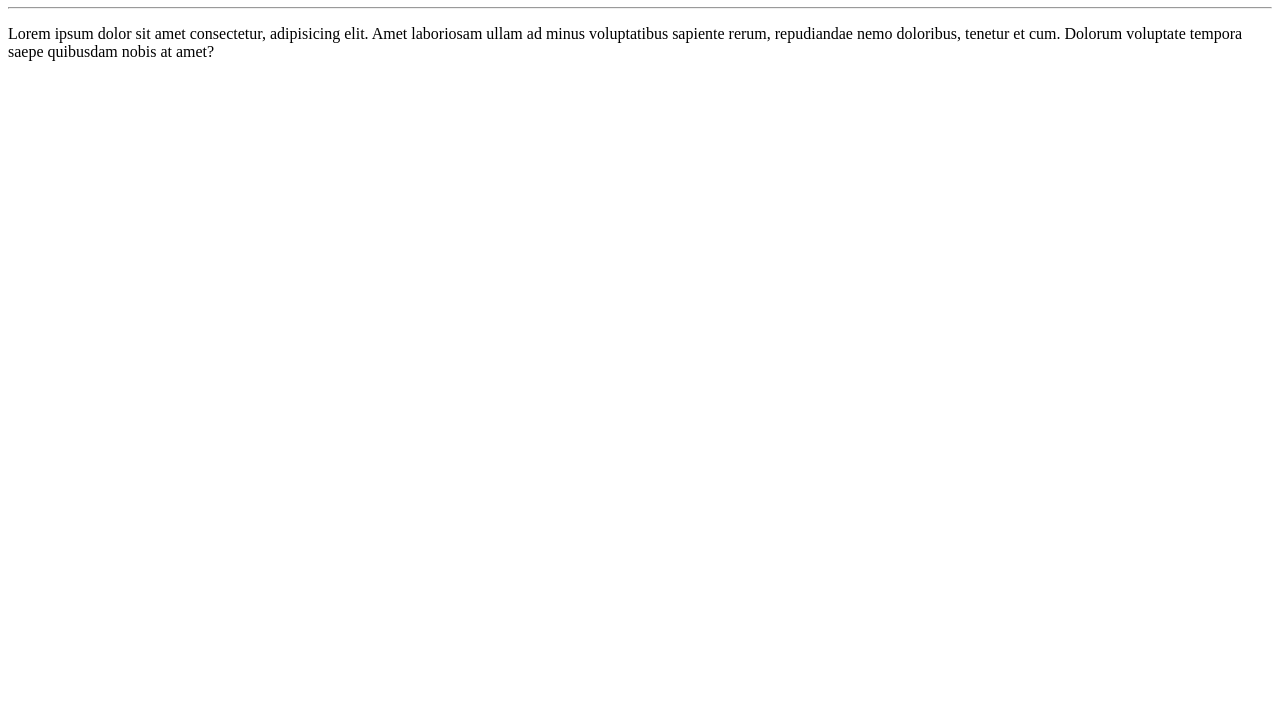
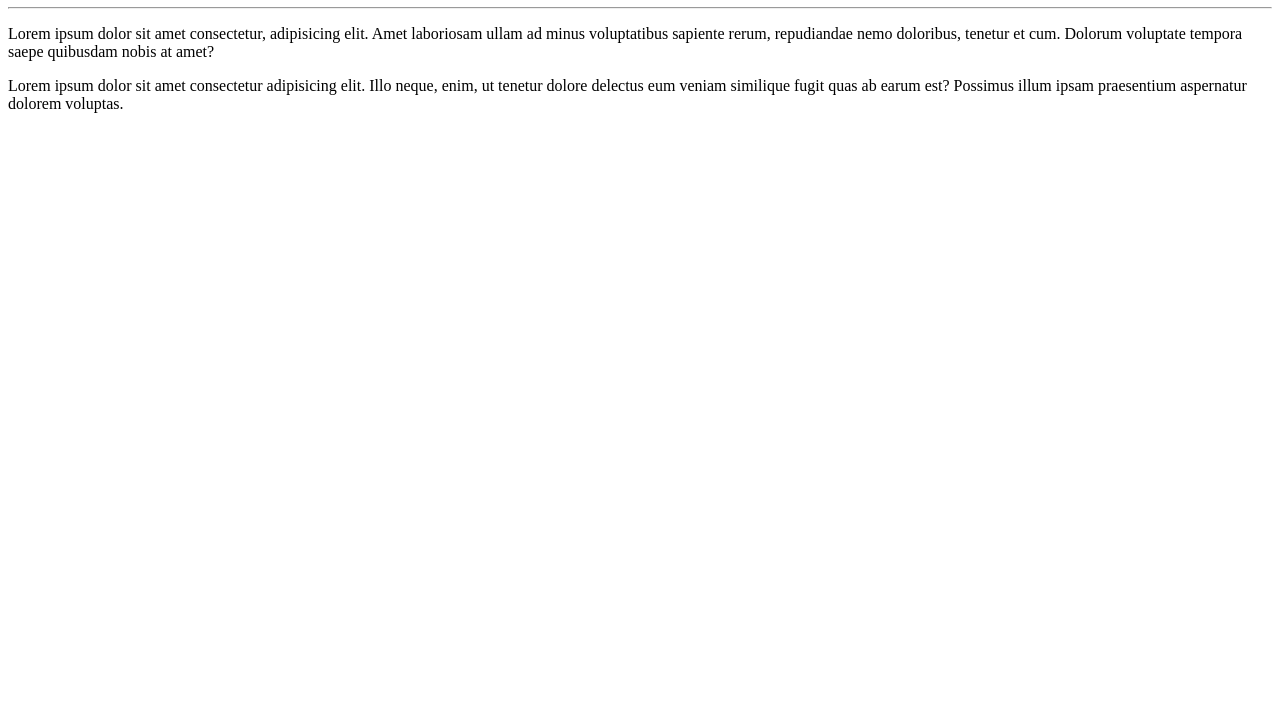
Before and after one commit to devpedrogo/Ola-Mundo, a plain HTML site: page site-exemplo/index.html in a window 1280 px wide. Shown: the part 73-800 px from the top of the page. Drawn offline with Linux system fonts and the light colour scheme.

Commit message:
adicionei um parágrafo

```diff
--- a/site-exemplo/index.html
+++ b/site-exemplo/index.html
@@ -9,5 +9,6 @@
     <h1>Olá, Mundo!</h1>
     <hr>
     <p>Lorem ipsum dolor sit amet consectetur, adipisicing elit. Amet laboriosam ullam ad minus voluptatibus sapiente rerum, repudiandae nemo doloribus, tenetur et cum. Dolorum voluptate tempora saepe quibusdam nobis at amet?</p>
+    <p>Lorem ipsum dolor sit amet consectetur adipisicing elit. Illo neque, enim, ut tenetur dolore delectus eum veniam similique fugit quas ab earum est? Possimus illum ipsam praesentium aspernatur dolorem voluptas.</p>
 </body>
 </html>
```
